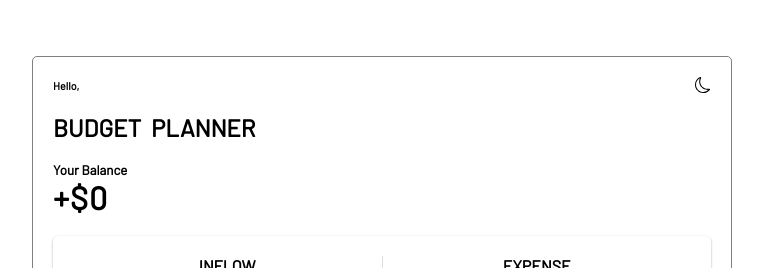
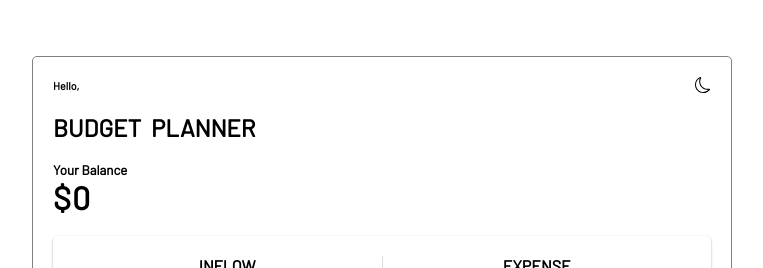
Before and after one commit to Jlbspyder/Budget-Planner, a React (Vite) app: page /homepage in a window 1280 px wide. Shown: the top 268 px of the page, without its empty margins (258-1021 px from the left). Built offline with nearby package versions, Linux system fonts and the light colour scheme; no server answers; the database is empty; a web font is replaced by a local one.

Commit message:
Update Balance.jsx

```diff
--- a/src/components/Balance.jsx
+++ b/src/components/Balance.jsx
@@ -24,7 +24,7 @@ export const Balance = ({ lightmode }) => {
 
   const total = amounts.reduce((acc, item) => (acc += item), 0);
 
-  const sign = total < 0 ? "-" : "+";
+  const sign = total < 0 ? "-" : "";
 
   return (
     <div className="header">
```
